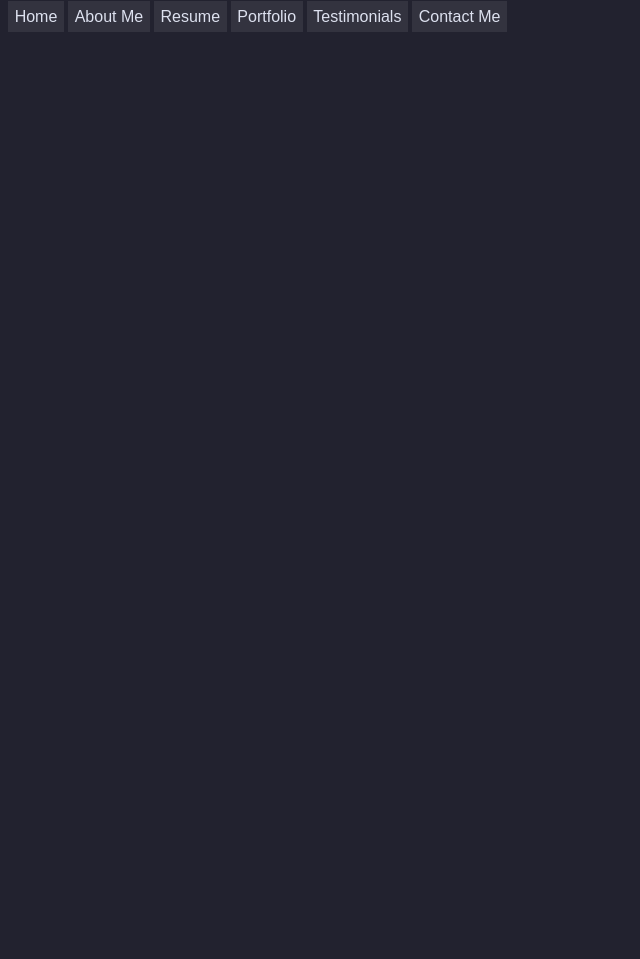
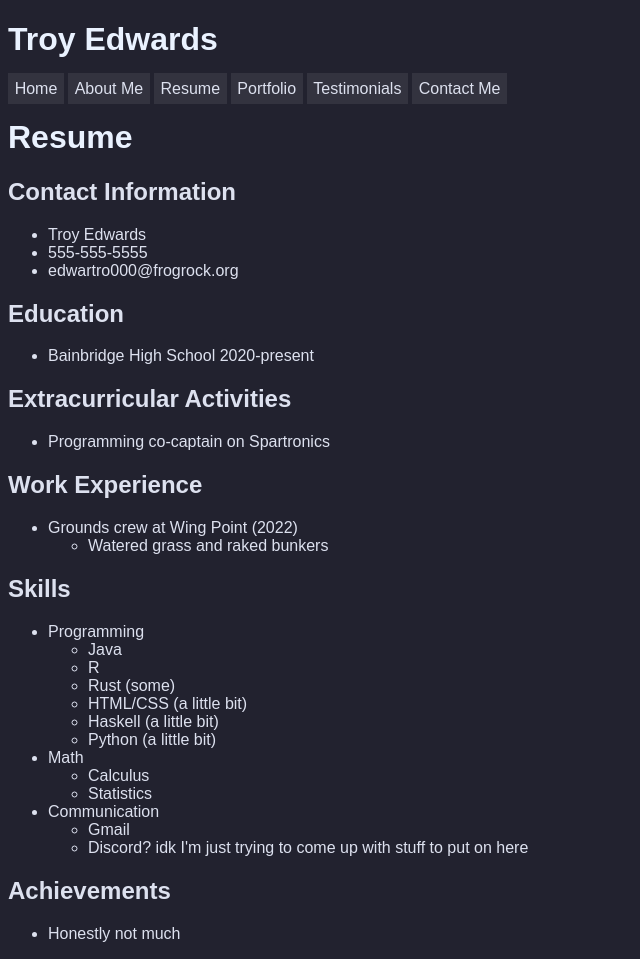
Before and after one commit to ss0g/apcs-final, a plain HTML site: page part1/resume.html in a window 1280 px wide. Shown: the whole page, without its empty margins (0-640 px from the left). Before the commit the page ends 800 px from the top, so only its background shows below. Drawn offline with Linux system fonts and the light colour scheme.

Commit message:
part one done

```diff
--- a/part1/resume.html
+++ b/part1/resume.html
@@ -7,6 +7,8 @@
         <link rel="stylesheet" href="styles.css">
     </head>
     <body>
+        <header>
+            <h1>Troy Edwards</h1>
             <div id="menu">
                 <a class="menubutton" href="index.html">Home</a>
                 <a class="menubutton" href="aboutme.html">About Me</a>
@@ -15,5 +17,56 @@
                 <a class="menubutton" href="testimonials.html">Testimonials</a>
                 <a class="menubutton" href="contactme.html">Contact Me</a>
             </div>
+        </header>
+        <main>
+            <h1>Resume</h1>
+            <h2>Contact Information</h2>
+            <ul>
+                <li>Troy Edwards</li>
+                <li>555-555-5555</li>
+                <li>edwartro000@frogrock.org</li>
+            </ul>
+            <h2>Education</h2>
+            <ul>
+                <li>Bainbridge High School 2020-present</li>
+            </ul>
+            <h2>Extracurricular Activities</h2>
+            <ul>
+                <li>Programming co-captain on Spartronics</li>
+            </ul>
+            <h2>Work Experience</h2>
+            <ul>
+                <li>Grounds crew at Wing Point (2022)</li>
+                <ul>
+                    <li>Watered grass and raked bunkers</li>
+                </ul>
+            </ul>
+            <h2>Skills</h2>
+            <ul>
+                <li>Programming</li>
+                <ul>
+                    <li>Java</li>
+                    <li>R</li>
+                    <li>Rust (some)</li>
+                    <li>HTML/CSS (a little bit)</li>
+                    <li>Haskell (a little bit)</li>
+                    <li>Python (a little bit)</li>
+                </ul>
+                <li>Math</li>
+                <ul>
+                    <li>Calculus</li>
+                    <li>Statistics</li>
+                </ul>
+                <li>Communication</li>
+                <ul>
+                    <li>Gmail</li>
+                    <li>Discord? idk I'm just trying to come up with stuff to put on here</li>
+                </ul>
+            </ul>
+            <h2>Achievements</h2>
+            <ul>
+                <li>Honestly not much</li>
+            </ul>
+        </main>
     </body>
 </html>
--- a/part1/styles.css
+++ b/part1/styles.css
@@ -29,3 +29,18 @@ h1 {
     font-family: sans-serif;
     color: #eaf2ff;
 }
+
+h2 {
+    font-family: sans-serif;
+    color: #dde1ef;
+}
+
+* p {
+    font-family: sans-serif;
+    color: #dde1ef;
+}
+
+* li {
+    font-family: sans-serif;
+    color: #dde1ef;
+}
```
Also changed, not shown: part1/aboutme.html (+12 -0 lines), part1/contactme.html (+7 -0 lines), part1/index.html (+7 -3 lines), part1/portfolio.html (+11 -0 lines), part1/testimonials.html (+12 -0 lines). Lines whose indentation alone changed are shown as unchanged.
